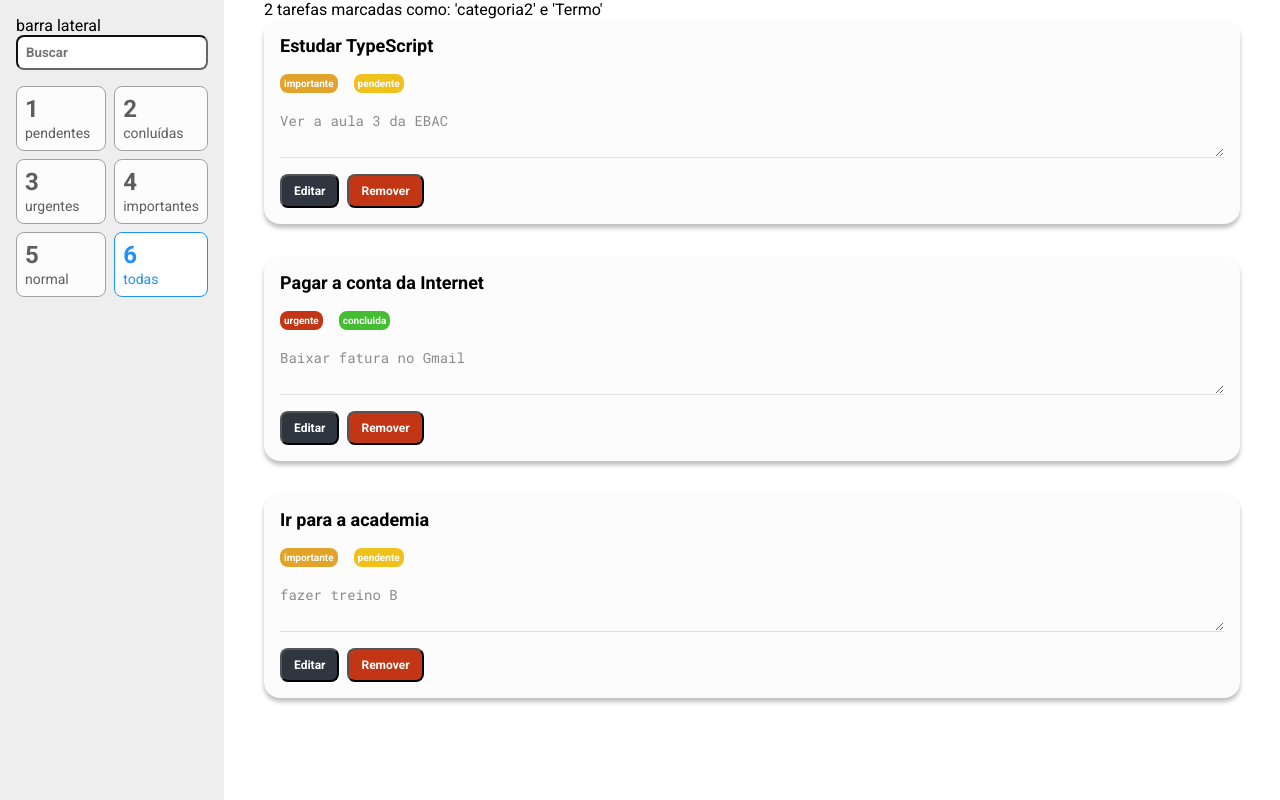
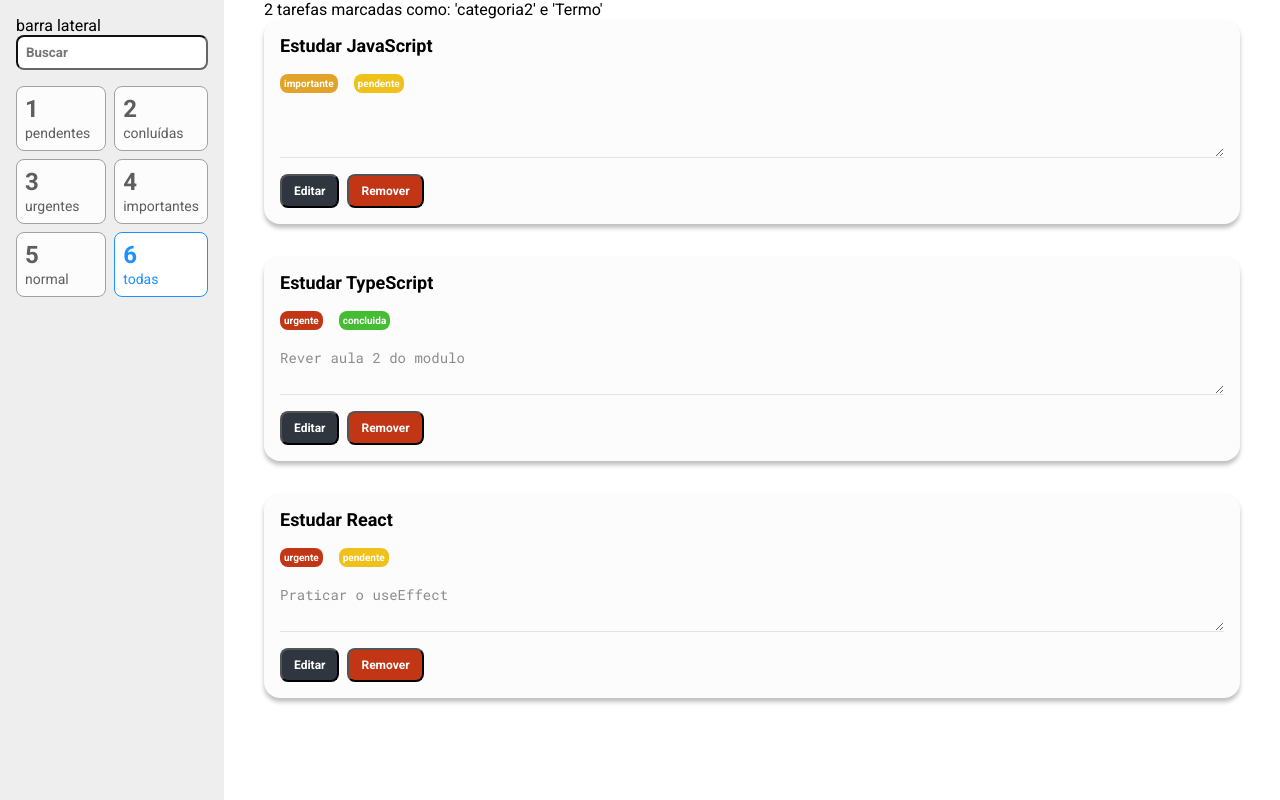
Before and after one commit to RodrigoBergenthal/tarefa-5---Parte-1, a React (Create React App) app: page / in a window 1280 px wide. Built offline with nearby package versions, Linux system fonts and the light colour scheme.

Commit message:
Descrição das mudanças

```diff
--- a/package.json
+++ b/package.json
@@ -22,7 +22,7 @@
   "scripts": {
     "start": "react-scripts start",
     "build": "react-scripts build",
-    "test": "react-scripts test",
+    "test": "echo \"No tests specified\"",
     "eject": "react-scripts eject",
     "lint": "eslint .",
     "prepare": "husky install",
--- a/src/App.tsx
+++ b/src/App.tsx
@@ -1,16 +1,18 @@
+import { Provider } from 'react-redux'
 import BarraLateral from './containers/BarraLateral'
 import ListaDeTarefas from './containers/ListaDeTarefas'
 import EstiloGlobal, { Container } from './styles'
+import store from './store'
 
 function App() {
   return (
-    <>
+    <Provider store={store}>
       <EstiloGlobal />
       <Container>
         <BarraLateral />
         <ListaDeTarefas />
       </Container>
-    </>
+    </Provider>
   )
 }
 
--- a/src/components/Tarefa/index.tsx
+++ b/src/components/Tarefa/index.tsx
@@ -1,10 +1,11 @@
 import { useState } from 'react'
 import * as S from './styles'
+import * as enums from '../../utils/enums/tarefa'
 
 type Props = {
   titulo: string
-  prioridade: string
-  status: string
+  prioridade: enums.Prioridade
+  status: enums.Status
   descricao: string
 }
 
@@ -14,8 +15,12 @@
   return (
     <S.Card>
       <S.Titulo>{titulo}</S.Titulo>
-      <S.Tag prioridade={prioridade}>{prioridade}</S.Tag>
-      <S.Tag status={status}>{status}</S.Tag>
+      <S.Tag parametro="prioridade" prioridade={prioridade}>
+        {prioridade}
+      </S.Tag>
+      <S.Tag parametro="status" status={status}>
+        {status}
+      </S.Tag>
       <S.Descricao value={descricao} />
       <S.BarraAcoes>
         {estaEditando ? (
--- a/src/components/Tarefa/styles.ts
+++ b/src/components/Tarefa/styles.ts
@@ -1,18 +1,22 @@
 import styled from 'styled-components'
 import variaveis from '../../styles/variaveis'
 
+import * as enums from '../../utils/enums/tarefa'
+
 type TagProps = {
-  prioridade?: string
-  status?: string
+  prioridade?: enums.Prioridade
+  status?: enums.Status
+  parametro: 'status' | 'prioridade'
 }
 
 function retornaCorDeFundo(props: TagProps): string {
-  if ('status' in props) {
-    if (props.status === 'pendente') return variaveis.amarelo
-    if (props.status === 'concluida') return variaveis.verde
-  } else if ('prioridade' in props) {
-    if (props.prioridade === 'urgente') return variaveis.vermelho
-    if (props.prioridade === 'importante') return variaveis.amarelo2
+  if (props.parametro === 'prioridade') {
+    if (props.prioridade === enums.Prioridade.URGENTE) return variaveis.vermelho
+    if (props.prioridade === enums.Prioridade.IMPORTANTE)
+      return variaveis.amarelo2
+  } else {
+    if (props.status === enums.Status.PENDENTE) return variaveis.amarelo
+    if (props.status === enums.Status.CONCLUIDA) return variaveis.verde
   }
   return '#ccc'
 }
--- a/src/containers/ListaDeTarefas/index.tsx
+++ b/src/containers/ListaDeTarefas/index.tsx
@@ -1,28 +1,11 @@
 import Tarefa from '../../components/Tarefa'
 import { Container } from './styles'
+import { useSelector } from 'react-redux'
+import { RootReducer } from '../../store'
 
-const tarefas = [
-  {
-    titulo: 'Estudar TypeScript',
-    descricao: 'Ver a aula 3 da EBAC',
-    prioridade: 'importante',
-    status: 'pendente'
-  },
-  {
-    titulo: 'Pagar a conta da Internet',
-    descricao: 'Baixar fatura no Gmail',
-    prioridade: 'urgente',
-    status: 'concluida'
-  },
-  {
-    titulo: 'Ir para a academia',
-    descricao: 'fazer treino B',
-    prioridade: 'importante',
-    status: 'pendente'
-  }
-]
-
-const ListaDeTarefas = () => (
+const ListaDeTarefas = () => {
+  const { tarefas } = useSelector((state: RootReducer) => state)
+  return (
     <Container>
       <p>2 tarefas marcadas como: &apos;categoria2&apos; e &apos;Termo&apos;</p>
       <ul>
@@ -39,5 +22,6 @@
       </ul>
     </Container>
   )
+}
 
 export default ListaDeTarefas
--- /dev/null
+++ b/src/models/Tarefa.ts
@@ -0,0 +1,25 @@
+import * as enums from '../utils/enums/tarefa'
+
+class Tarefa {
+  titulo: string
+  prioridade: enums.Prioridade
+  status: enums.Status
+  descricao: string
+  id: number
+
+  constructor(
+    titulo: string,
+    prioridade: enums.Prioridade,
+    status: enums.Status,
+    descricao: string,
+    id: number
+  ) {
+    this.titulo = titulo
+    this.prioridade = prioridade
+    this.status = status
+    this.descricao = descricao
+    this.id = id
+  }
+}
+
+export default Tarefa
--- /dev/null
+++ b/src/store/index.ts
@@ -0,0 +1,12 @@
+import { configureStore } from '@reduxjs/toolkit'
+import tarefasReducer from './reducers/tarefas'
+
+const store = configureStore({
+  reducer: {
+    tarefas: tarefasReducer
+  }
+})
+
+export type RootReducer = ReturnType<typeof store.getState>
+
+export default store
--- /dev/null
+++ b/src/store/reducers/tarefas.ts
@@ -0,0 +1,39 @@
+import { createSlice, PayloadAction } from '@reduxjs/toolkit'
+import Tarefa from '../../models/Tarefa'
+import * as enums from '../../utils/enums/tarefa'
+
+const tarefaslice = createSlice({
+  name: 'tarefa',
+  initialState: [
+    new Tarefa(
+      'Estudar JavaScript',
+      enums.Prioridade.IMPORTANTE,
+      enums.Status.PENDENTE,
+      '',
+      1
+    ),
+    new Tarefa(
+      'Estudar TypeScript',
+      enums.Prioridade.URGENTE,
+      enums.Status.CONCLUIDA,
+      'Rever aula 2 do modulo',
+      2
+    ),
+    new Tarefa(
+      'Estudar React',
+      enums.Prioridade.URGENTE,
+      enums.Status.PENDENTE,
+      'Praticar o useEffect',
+      3
+    )
+  ],
+  reducers: {
+    remover: (state, action: PayloadAction<number>) => {
+      state = state.filter((tarefa) => tarefa.id !== action.payload)
+    }
+  }
+})
+
+export const { remover } = tarefaslice.actions
+
+export default tarefaslice.reducer
--- /dev/null
+++ b/src/utils/enums/tarefa.ts
@@ -0,0 +1,10 @@
+export enum Prioridade {
+  URGENTE = 'urgente',
+  IMPORTANTE = 'importante',
+  NORMAL = 'normal'
+}
+
+export enum Status {
+  PENDENTE = 'pendente',
+  CONCLUIDA = 'concluida'
+}
```
Also changed, not shown: 1 other file (tests, documents, lock files or other folders). Lines whose indentation alone changed are shown as unchanged.
